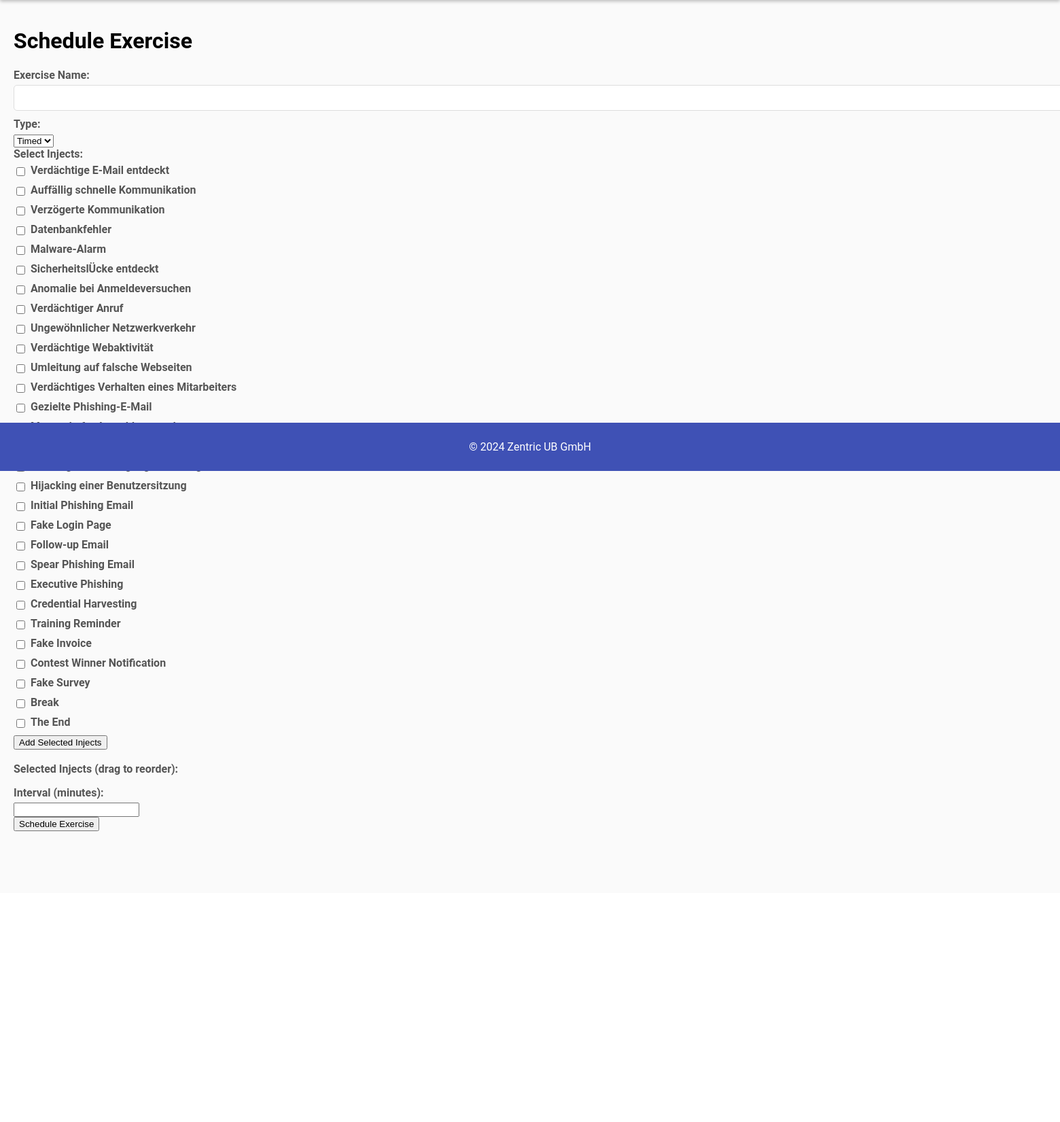
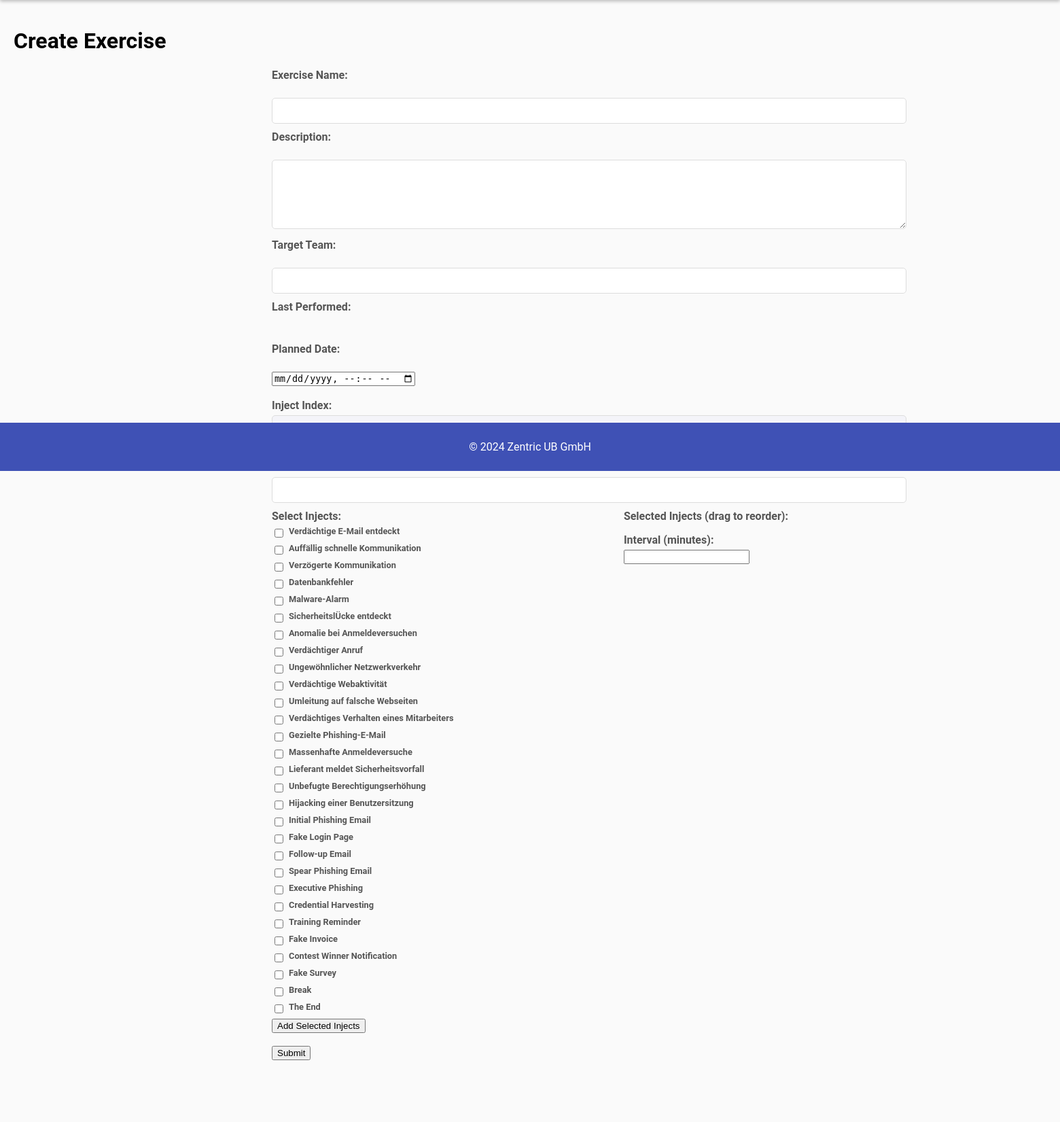
Before and after one commit to cidies/dryrun, a Flask app: page /schedule_exercise_form in a window 1560 px wide; the page is wider, and only the part inside the window is pictured. Shown: the part 107-1758 px from the top of that part at 68% size. Before the commit the page ends 1330 px from the top of that part, so only its background shows below. Run offline with Flask 3, Linux system fonts and the light colour scheme; some libraries are stand-ins or nearby versions.

Commit message:
Schedule Exercise tut jetzt

```diff
--- a/app.py
+++ b/app.py
@@ -119,6 +119,51 @@ def load_scenario(id):
 
 
 #### E X E R C I S E S ####
+
+
+
+@app.route('/schedule_exercise', methods=['POST'])
+def schedule_exercise():
+    data = request.json
+    logging.info("[SCHEX.01] JSON loaded from request body")
+    if data is None:
+        logging.info("Missing JSON in request body")
+        return jsonify({"status": "error", "message": "Missing JSON in request body"}), 400
+
+    exercises = load_json('exercises.json')
+    logging.info("[SCHEX.02] Exercises loaded")
+
+    # Generate a new unique ID for the exercise
+    if exercises:
+        new_id = max(exercise['id'] for exercise in exercises) + 1
+    else:
+        new_id = 1
+
+    data['id'] = new_id
+    logging.info("[SCHEX.03] Data updated with new ID")
+
+    # Create a new ordered dictionary with 'id' first
+    ordered_data = {'id': data['id']}
+    for key, value in data.items():
+        if key != 'id':
+            ordered_data[key] = value
+
+    exercises.append(data)
+    save_json('exercises.json', exercises)
+    logging.info(f"Exercise with id {new_id} has been scheduled")
+    if data['type'] == 'timed':
+        schedule_timed_exercise(data)
+    return jsonify({"status": "scheduled", "id": new_id}), 200
+
+def schedule_timed_exercise(exercise):
+    injects = load_json('injects.json')
+    for idx, inject_idx in enumerate(exercise['inject_order']):
+        inject = injects[inject_idx]
+        delay = idx * exercise['interval'] * 60  # convert minutes to seconds
+        Timer(delay, execute_inject, [inject]).start()
+        logging.info(f"Inject {inject_idx} has been scheduled with a delay of {delay} seconds")
+
+
 
 @app.route('/update_exercise/<id>', methods=['POST'])
 def update_exercise(id):
@@ -395,40 +440,6 @@ def view_inject_comments(exercise_id):
     logging.info("[VIC.03] Rendering the inject_comments.html page")
     # Render the inject_comments.html page
     return render_template('inject_comments.html', exercise=exercise)
-
-@app.route('/schedule_exercise', methods=['POST'])
-def schedule_exercise():
-    data = request.json
-    exercises = load_json('exercises.json')
-
-# Generate a new unique ID for the exercise
-    if exercises:
-        new_id = max(exercise['id'] for exercise in exercises) + 1
-    else:
-        new_id = 1
-
-    data['id'] = new_id
-
-
-       # Create a new ordered dictionary with 'id' first
-    ordered_data = {'id': data['id']}
-    for key, value in data.items():
-        if key != 'id':
-            ordered_data[key] = value
-
-
-    exercises.append(data)
-    save_json('exercises.json', exercises)
-    if data['type'] == 'timed':
-        schedule_timed_exercise(data)
-    return jsonify({"status": "scheduled", "id": new_id}), 200
-
-def schedule_timed_exercise(exercise):
-    injects = load_json('injects.json')
-    for idx, inject_idx in enumerate(exercise['inject_order']):
-        inject = injects[inject_idx]
-        delay = idx * exercise['interval'] * 60  # convert minutes to seconds
-        Timer(delay, execute_inject, [inject]).start()
 
 
 
--- a/templates/exercise_planung.html
+++ b/templates/exercise_planung.html
@@ -5,7 +5,7 @@
 <html lang="en">
 <head>
     <meta charset="UTF-8">
-    <title>Schedule Exercise</title>
+    <title>Create Exercise</title>
     <style>
         .inject-list {
             list-style-type: none;
@@ -25,38 +25,71 @@
         .inject-item label {
             margin-left: 5px;
         }
+        .injects-container {
+           display: flex;
+           justify-content: space-between;
+        }
+        #availableInjects {
+            font-size: 0.8em; /* Oder jede andere Größe, die Sie bevorzugen */
+        }
+        .float-message {
+    position: fixed;
+    bottom: 20px;
+    right: 20px;
+    padding: 10px;
+    background-color: #0f0;
+    color: #000;
+    border-radius: 5px;
+    z-index: 1000;
+}
     </style>
 </head>
 <body>
-    <h1>Schedule Exercise</h1>
-    <form id="scheduleExerciseForm" method="post">
-        <label for="name">Exercise Name:</label>
+    <h1>Create Exercise</h1>
+    <div style="width: 50%; margin: 0 auto;">
+        <form id="createExerciseForm">
+            <label for="name">Exercise Name:</label><br>
             <input type="text" id="name" name="name" required><br>
-
-        <label for="type">Type:</label>
-        <select id="type" name="type">
-            <option value="timed">Timed</option>
-            <!-- Add other types if needed -->
-        </select><br>
-
+            <label for="description">Description:</label><br>
+            <textarea id="description" name="description" required></textarea><br>
+            <label for="target_team">Target Team:</label><br>
+            <input type="text" id="target_team" name="target_team" required><br>
+            <label for="last_performed">Last Performed:</label><br>
+            <br>
+            <label for="planned">Planned Date:</label><br>
+            <input type="datetime-local" id="planned" name="planned" required><br><br>
+            <label for="id">Inject Index:</label>
+            <input type="text" id="id" name="id" readonly><br>
+            <label for="type">Exercise Type:</label><br>
+            <input type="text" id="type" name="type" required><br>
+            <div class="injects-container">
+                <div>
                     <label for="injects">Select Injects:</label>
                     <div id="availableInjects">
+                        {% if injects %}
                             {% for inject in injects %}
                                 <div class="inject-item">
                                     <input type="checkbox" id="inject_{{ inject.id }}" name="injects" value="{{ inject.id }}">
                                     <label for="inject_{{ inject.id }}">{{ inject.title }}</label>
                                 </div>
-        {% endfor %}        </div>
+                            {% endfor %}
+                        {% else %}
+                            <p>No injects available</p>
+                        {% endif %}
+                    </div>
                     <button type="button" onclick="addSelectedInjects()">Add Selected Injects</button><br><br>
-
+                </div>
+                <div>
                     <label for="selectedInjects">Selected Injects (drag to reorder):</label>
                     <ul id="injectList" class="inject-list"></ul>
-
                     <label for="interval">Interval (minutes):</label>
                     <input type="number" id="interval" name="interval" required><br>
-
-        <button type="button" onclick="submitForm()">Schedule Exercise</button>
+                </div>
+            </div>
+            <input type="hidden" id="inject_order" name="inject_order" value="">
+            <button type="button" onclick="submitExercise()">Submit</button>
         </form>
+    </div>
 
     <script>
         function addSelectedInjects() {
@@ -82,8 +115,10 @@
             addDragAndDropHandlers();
         }
 
+        let items = null;
+
         function addDragAndDropHandlers() {
-            let items = document.querySelectorAll('.inject-list li');
+            items = document.querySelectorAll('.inject-list li');
             items.forEach(function(item) {
                 item.addEventListener('dragstart', handleDragStart, false);
                 item.addEventListener('dragenter', handleDragEnter, false);
@@ -122,6 +157,15 @@
             this.classList.remove('over');
         }
 
+        function updateInjectOrder() {
+            const injectOrder = [];
+            document.querySelectorAll('#injectList li').forEach(function(item) {
+                injectOrder.push(item.getAttribute('data-id').toString());
+            });
+
+            document.getElementById('inject_order').value = injectOrder.join(',');
+        }
+
         function handleDrop(e) {
             if (e.stopPropagation) {
                 e.stopPropagation(); // Stops some browsers from redirecting.
@@ -129,51 +173,100 @@
 
             // Don't do anything if dropping the same column we're dragging.
             if (dragSrcEl != this) {
+                // Swap the innerHTML and data-id of the source and target elements
+                let tempInnerHTML = dragSrcEl.innerHTML;
+                let tempDataId = dragSrcEl.getAttribute('data-id');
+
                 dragSrcEl.innerHTML = this.innerHTML;
-                this.innerHTML = e.dataTransfer.getData('text/html');
+                dragSrcEl.setAttribute('data-id', this.getAttribute('data-id'));
+
+                this.innerHTML = tempInnerHTML;
+                this.setAttribute('data-id', tempDataId);
             }
+
+            updateInjectOrder();
 
             return false;
         }
 
         function handleDragEnd(e) {
             this.style.opacity = '1';
-
             items.forEach(function (item) {
                 item.classList.remove('over');
             });
         }
 
-        function submitForm() {
-            const form = document.getElementById('scheduleExerciseForm');
+        function submitExercise() {
+            updateInjectOrder();
+
+            const form = document.getElementById('createExerciseForm');
             const formData = new FormData(form);
-            const data = {};
-            formData.forEach((value, key) => { data[key] = value });
+            const jsonData = {};
 
-            const injectOrder = [];
-            document.querySelectorAll('#injectList li').forEach(function (item) {
-                injectOrder.push(item.getAttribute('data-id'));
+            formData.forEach((value, key) => {
+                if (key === 'injects') {
+                    if (!jsonData[key]) {
+                        jsonData[key] = [];
+                    }
+                    jsonData[key].push(value);
+                } else {
+                    jsonData[key] = value;
+                }
             });
-            data['inject_order'] = injectOrder.map(Number);
 
-            fetch('/schedule_exercise', {
+            fetch('{{ url_for("schedule_exercise") }}', {
                 method: 'POST',
                 headers: {
-                    'Content-Type': 'application/json',
+                    'Content-Type': 'application/json'
                 },
-                body: JSON.stringify(data),
+                body: JSON.stringify(jsonData)
             })
             .then(response => response.json())
             .then(data => {
-                console.log('Success:', data);
-                alert('Exercise scheduled successfully!');
+                console.log(data);
+                if (data.status === 'scheduled') {
+                    showFloatMessage(`Exercise scheduled successfully with ID: ${data.id}`);
+                } else {
+                    alert(`Failed to schedule exercise: ${data.message}`);
+                }
             })
-            .catch((error) => {
+            .catch(error => {
                 console.error('Error:', error);
             });
         }
 
-        document.addEventListener('DOMContentLoaded', addDragAndDropHandlers);
+        document.addEventListener('DOMContentLoaded', function() {
+            addDragAndDropHandlers();
+
+            const form = document.getElementById('createExerciseForm');
+            form.addEventListener('submit', function(event) {
+                event.preventDefault();
+                submitExercise();
+            });
+        });
+
+
+        function showFloatMessage(message) {
+            // Erstellen Sie ein neues div-Element
+            const floatMessage = document.createElement('div');
+
+            // Fügen Sie eine Klasse hinzu, um das div zu stylen
+            floatMessage.className = 'float-message';
+
+            // Fügen Sie die Nachricht in das div ein
+            floatMessage.textContent = message;
+
+            // Fügen Sie das div zum Body hinzu
+            document.body.appendChild(floatMessage);
+
+            // Entfernen Sie das div nach 3 Sekunden
+            setTimeout(() => {
+                document.body.removeChild(floatMessage);
+            }, 3000);
+        }
+
+        // Verwenden Sie die Funktion anstelle von alert
+        showFloatMessage(`Exercise scheduled successfully with ID: ${data.id}`);
     </script>
 </body>
 </html>
```
Also changed, not shown: data/exercises.json (+22 -1 lines). Lines whose indentation alone changed are shown as unchanged.
